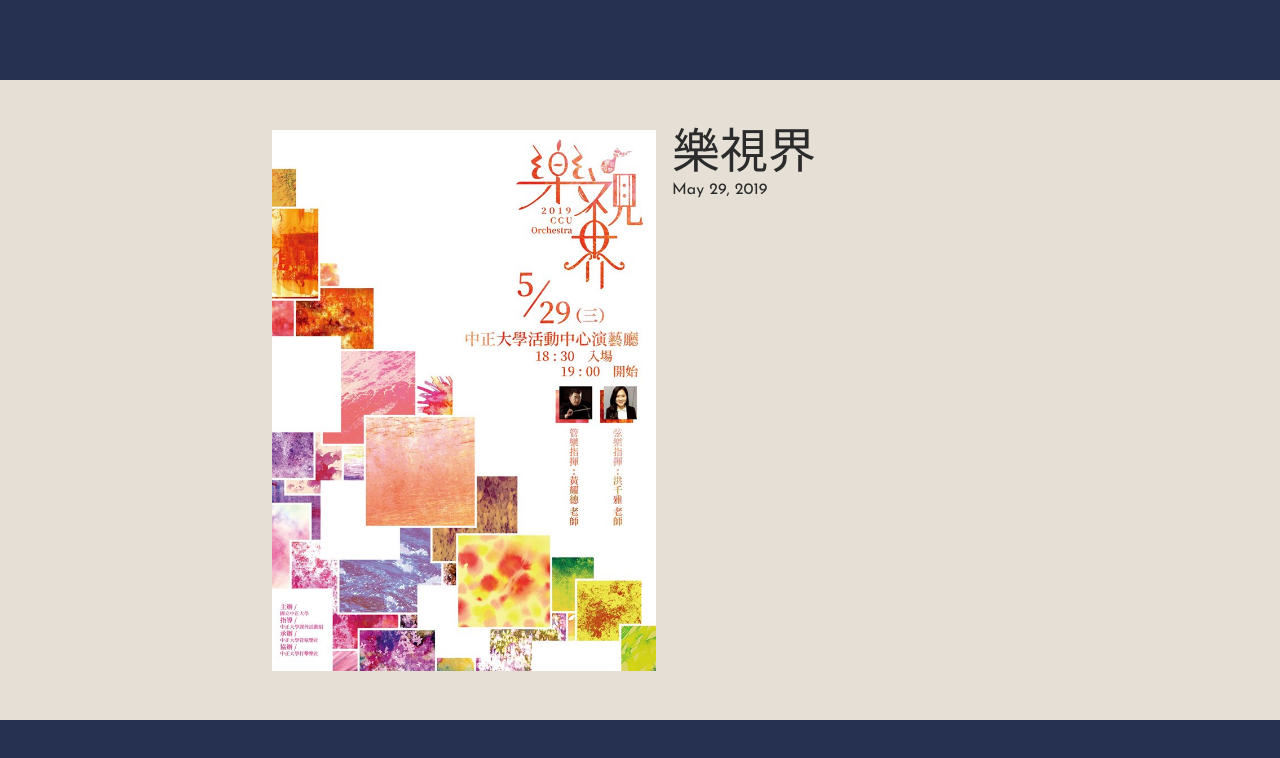
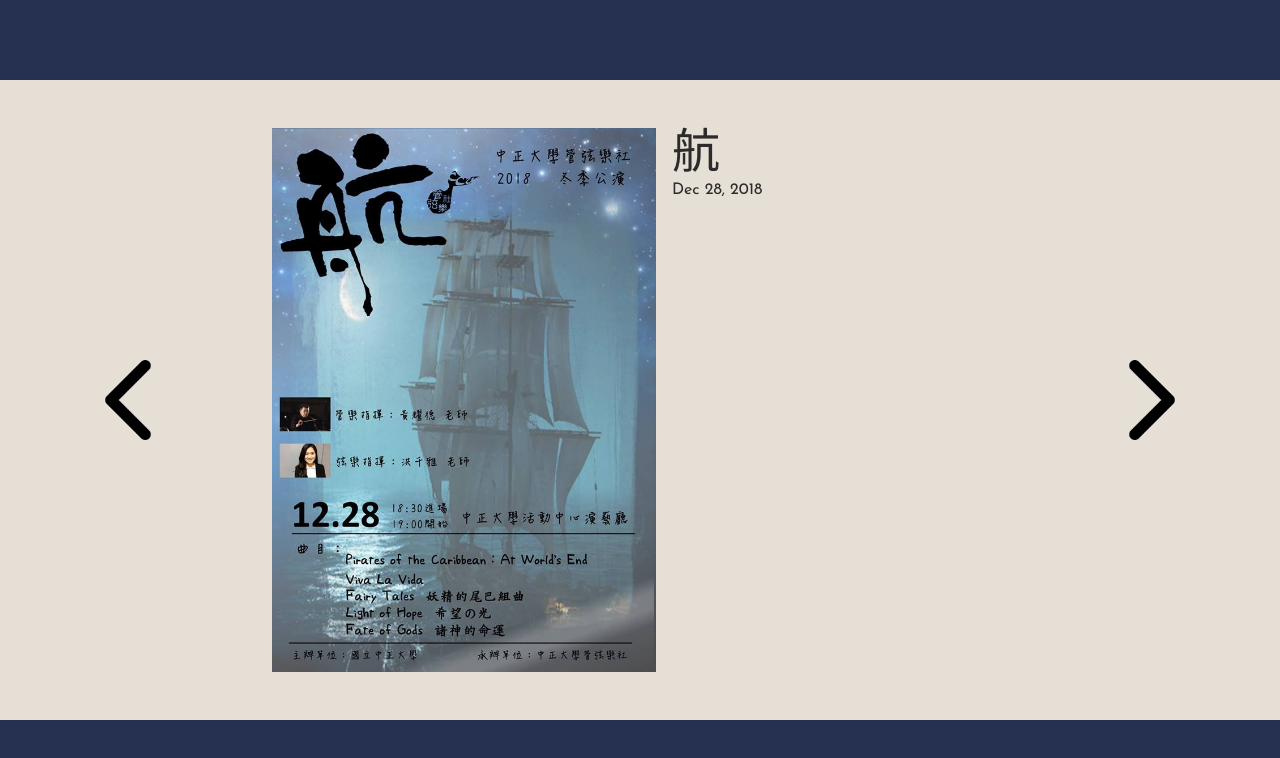
Before and after one commit to CHinX2/final-CHinX2, a website: page public/index.html in a window 1280 px wide. Both pictures are taken after a click on the element "Concert Log". Drawn offline with Linux system fonts and the light colour scheme.

Commit message:
log-style

```diff
--- a/public/css/style.css
+++ b/public/css/style.css
@@ -64,6 +64,14 @@ h1, h2, h3, h4, h5, h6, #start span{
     background-position: center;
 }
 
+.arrow {
+    width: 80%;
+    height: 10vh;
+    background-size: contain;
+    background-repeat: no-repeat;
+    background-position: center;
+}
+
 .info {
     color: #2b2b2b;
     display: flex;
@@ -75,6 +83,10 @@ h1, h2, h3, h4, h5, h6, #start span{
 }
 
 #l-arrow, #r-arrow{
+    display: flex;
+    justify-content: center;
+    flex-direction: column;
+    align-items: center;
     box-sizing: border-box;
     margin: 0;
     height: 80vh;
--- a/public/js/app.js
+++ b/public/js/app.js
@@ -19,7 +19,7 @@ class App {
 
   goToMain(event) {
     this.home.hide();
-    this.logs.show(0);
+    this.logs.show(1);
   }
 
   goToHome(event) {
--- a/public/js/concert.js
+++ b/public/js/concert.js
@@ -9,6 +9,7 @@
 class Concert {
     constructor(containerElement, idx, nextLog) {
       this.containerElement = containerElement;
+      this.nextLog = nextLog;
       console.log(idx);
 
       this.id = idx;
@@ -43,6 +44,8 @@ class Concert {
       atime.classList.add('atime');
       atime.textContent= CONCERT_INFO[idx].time;
 
+
+
       logContainer.appendChild(title);
       logContainer.appendChild(atime);
       return logContainer;
--- a/public/js/log-screen.js
+++ b/public/js/log-screen.js
@@ -2,7 +2,7 @@ class LogScreen {
   constructor(containerElement) {
     this.containerElement = containerElement;
     this._gotoHome = this._gotoHome.bind(this);
-    this.nextLog = this.nextLog.bind(this);
+
     this._lclick = this._lclick.bind(this);
     this._rclick = this._rclick.bind(this);
   }
@@ -20,36 +20,65 @@ class LogScreen {
     }
 
     // add button
+    const la = document.createElement('div');
+    la.classList.add('arrow');
+    la.style.backgroundImage = "url('./images/larrow.png')";
     this.larrow.addEventListener('click', this._lclick);
+    this.larrow.append(la);
+
+    const ra = document.createElement('div');
+    ra.classList.add('arrow');
+    ra.style.backgroundImage = "url('./images/rarrow.png')";
     this.rarrow.addEventListener('click', this._rclick);
+    this.rarrow.append(ra);
 
-    const concert = new Concert(this.logContainer, this.now, this.nextLog);
+    const concert = new Concert(this.logContainer, this.now);
     document.addEventListener('card-ans', this._gotoHome);
   }
 
   hide() {
+    var list = document.querySelector('#l-arrow');
+    while(list.hasChildNodes()) {
+      list.removeChild(list.firstChild);
+    }
+    var list = document.querySelector('#r-arrow');
+    while(list.hasChildNodes()) {
+      list.removeChild(list.firstChild);
+    }
     this.containerElement.classList.add('inactive');
   }
 
   nextLog() {
-    //console.log('now:'+this.selected+' '+this.right+' '+this.wrong);
+    //console.log('now:'+this.now+' '+this.next);
     if(this.next !== this.now) {
+      const concert = new Concert(this.logContainer, this.next, this.nextLog);
       this.now = this.next;
-      const concert = new Concert(this.logContainer, this.now, this.nextLog );
     }
   }
 
   _lclick(event) {
+    //console.log('now:'+this.now+' '+this.next);
     if(this.now === 0) this.next = 10;
     else this.next = this.now - 1;
+    while(this.logContainer.hasChildNodes()) {
+      this.logContainer.removeChild(this.logContainer.firstChild);
+    }
+    this.nextLog();
+    return;
   }
 
   _rclick(event) {
+    //console.log('now:'+this.now+' '+this.next);
     if(this.now === 10) this.next = 0;
     else this.next = this.now + 1;
+    while(this.logContainer.hasChildNodes()) {
+      this.logContainer.removeChild(this.logContainer.firstChild);
+    }
+    this.nextLog();
   }
 
   _gotoHome(event) {
+
     document.dispatchEvent(new CustomEvent('goto-home'));
   }
 }
```
Also changed, not shown: public/images/larrow.png (added), public/images/rarrow.png (added).
